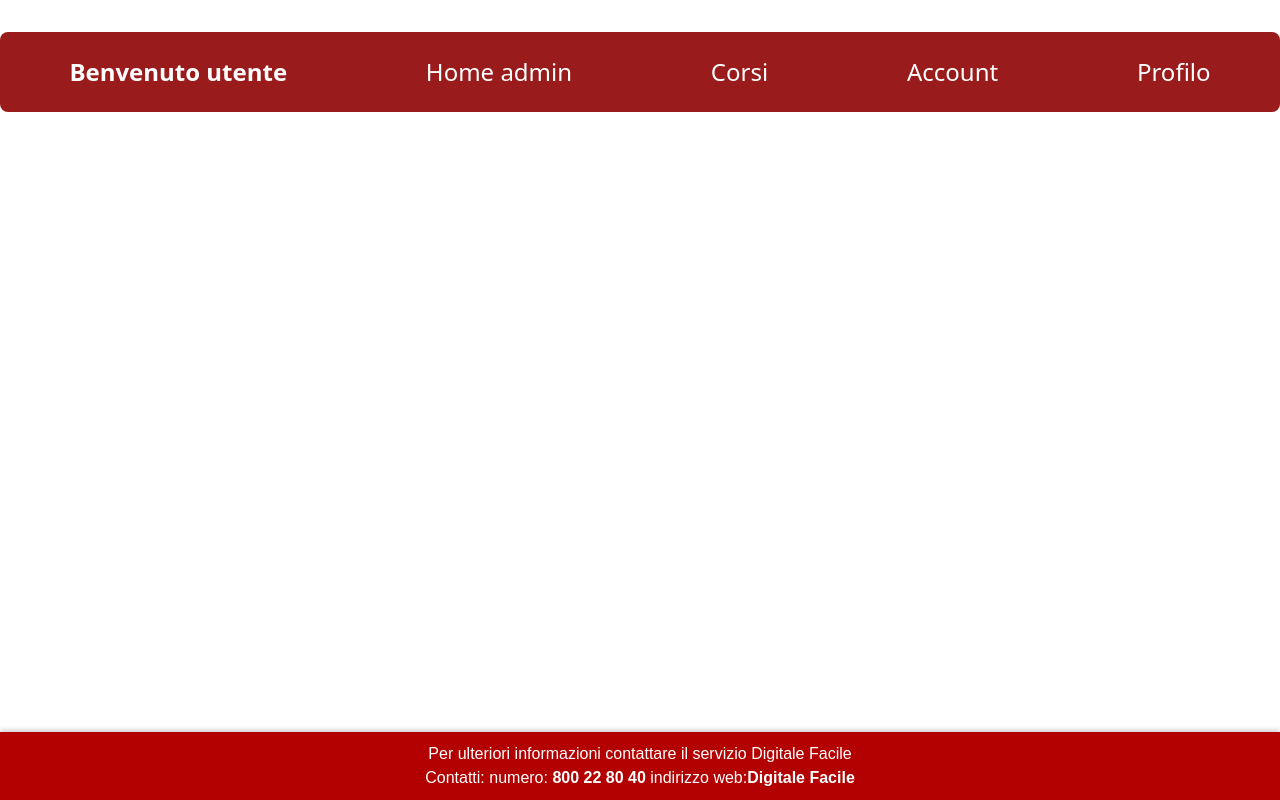
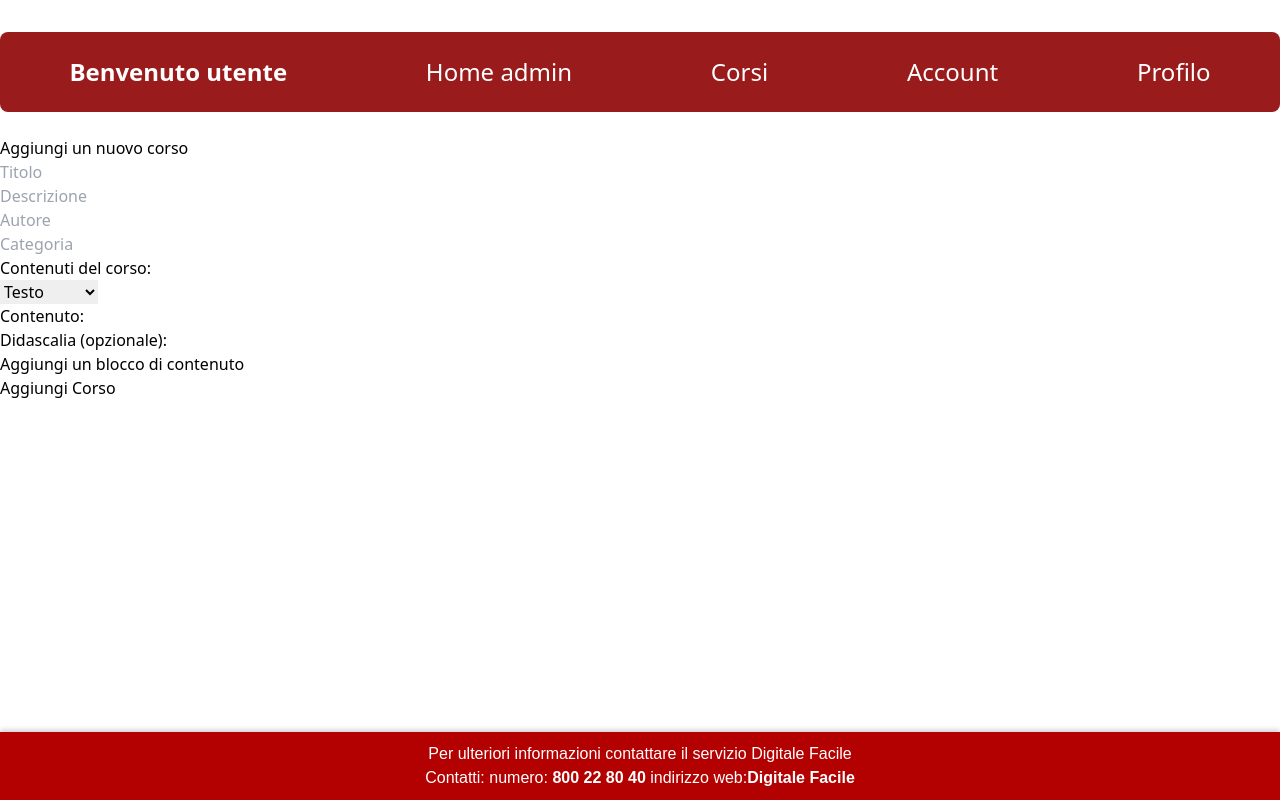
Before and after one commit to RoccoIntini/ingegneria_del_software, a Next.js app in the folder smarttn/: page /admin/add-course in a window 1280 px wide. Built offline with nearby package versions, Linux system fonts and the light colour scheme; no server answers.

Commit message:
completamento parziale della pagina di inserimento dei corsi

```diff
--- a/smarttn/app/admin/add-course/page.jsx
+++ b/smarttn/app/admin/add-course/page.jsx
@@ -3,7 +3,7 @@
 import { useRouter } from "next/navigation";
 import { useState } from "react";
 
-export default function addCourse(){
+export default function AddCourse() {
   const [title, setTitle] = useState("");
   const [description, setDescription] = useState("");
   const [author, setAuthor] = useState("");
@@ -17,8 +17,8 @@ export default function addCourse(){
   const handleSubmit = async (e) => {
     e.preventDefault();
 
-        if (!title || !description || !author || !category || !contentBlocks) {
-            alert("titolo, descrizione, autore, argomento e contenuto del corso sono necessari");
+    if (!title || !description || !author || !category || !contentBlocks.length) {
+      alert("Titolo, descrizione, autore, categoria e contenuto del corso sono necessari");
       return;
     }
 
@@ -26,7 +26,7 @@ export default function addCourse(){
       const res = await fetch('https://ingegneria-del-software-phcc.onrender.com/api/courses', {
         method: 'POST',
         headers: {
-                    "Content-type": "application/json"
+          "Content-Type": "application/json"
         },
         body: JSON.stringify({ title, description, author, category, contentBlocks }),
       });
@@ -41,6 +41,113 @@ export default function addCourse(){
     }
   };
 
+  // Aggiungere un nuovo blocco di contenuto
+  const addContentBlock = () => {
+    setContentBlocks([
+      ...contentBlocks,
+      { type: 'text', content: '', caption: '' }
+    ]);
+  };
 
+  // Funzione per aggiornare un blocco di contenuto
+  const updateContentBlock = (index, field, value) => {
+    const updatedBlocks = [...contentBlocks];
+    updatedBlocks[index][field] = value;
+    setContentBlocks(updatedBlocks);
+  };
 
+  return (
+    <div>
+      <h2 className="title">Aggiungi un nuovo corso</h2>
+
+      <form onSubmit={handleSubmit}>
+        <div>
+          <input
+            className="input-field"
+            onChange={(e) => setTitle(e.target.value)}
+            value={title}
+            type="text"
+            placeholder="Titolo"
+            required
+          />
+        </div>
+
+        <div>
+          <input
+            className="input-field"
+            onChange={(e) => setDescription(e.target.value)}
+            value={description}
+            type="text"
+            placeholder="Descrizione"
+            required
+          />
+        </div>
+
+        <div>
+          <input
+            className="input-field"
+            onChange={(e) => setAuthor(e.target.value)}
+            value={author}
+            type="text"
+            placeholder="Autore"
+            required
+          />
+        </div>
+
+        <div>
+          <input
+            className="input-field"
+            onChange={(e) => setCategory(e.target.value)}
+            value={category}
+            type="text"
+            placeholder="Categoria"
+            required
+          />
+        </div>
+
+        {/* Aggiungere i blocchi di contenuto */}
+        <div>
+          <h3>Contenuti del corso:</h3>
+          {contentBlocks.map((block, index) => (
+            <div key={index} className="content-block">
+              <select
+                value={block.type}
+                onChange={(e) => updateContentBlock(index, 'type', e.target.value)}
+              >
+                <option value="text">Testo</option>
+                <option value="image">Immagine</option>
+                <option value="video">Video</option>
+              </select>
+
+              <div>
+                <label>Contenuto:</label>
+                <input
+                  type="text"
+                  value={block.content}
+                  onChange={(e) => updateContentBlock(index, 'content', e.target.value)}
+                />
+              </div>
+
+              <div>
+                <label>Didascalia (opzionale):</label>
+                <input
+                  type="text"
+                  value={block.caption}
+                  onChange={(e) => updateContentBlock(index, 'caption', e.target.value)}
+                />
+              </div>
+            </div>
+          ))}
+
+          <button type="button" onClick={addContentBlock}>
+            Aggiungi un blocco di contenuto
+          </button>
+        </div>
+
+        <button type="submit" className="submit-button">
+          Aggiungi Corso
+        </button>
+      </form>
+    </div>
+  );
 }
```
Lines whose indentation alone changed are shown as unchanged.
